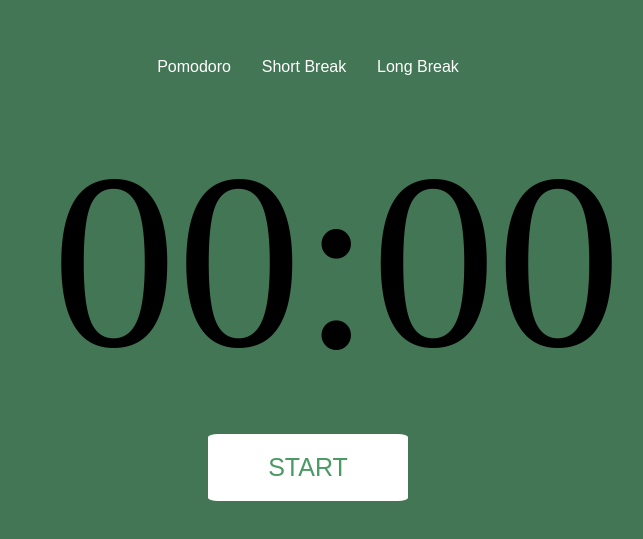
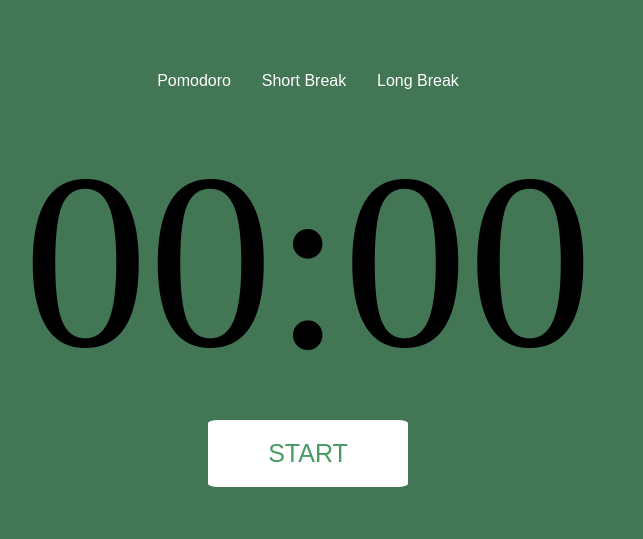
Before and after one commit to karengcecena/pomodoro_timer, a plain HTML site: page index.html in a window 1280 px wide. Shown: the part 135-674 px from the top of the page, without its empty margins (332-975 px from the left). Drawn offline with Linux system fonts and the light colour scheme.

Commit message:
Edited timer padding

```diff
--- a/style.css
+++ b/style.css
@@ -35,7 +35,8 @@ button {
 #timer {
     font-size: 250px;
     color: black;
-    padding: 5%;
+    padding-top: 2.5%;
+    padding-bottom: 2.55%;
 }
 
 @media (max-width: 767px) {
```
